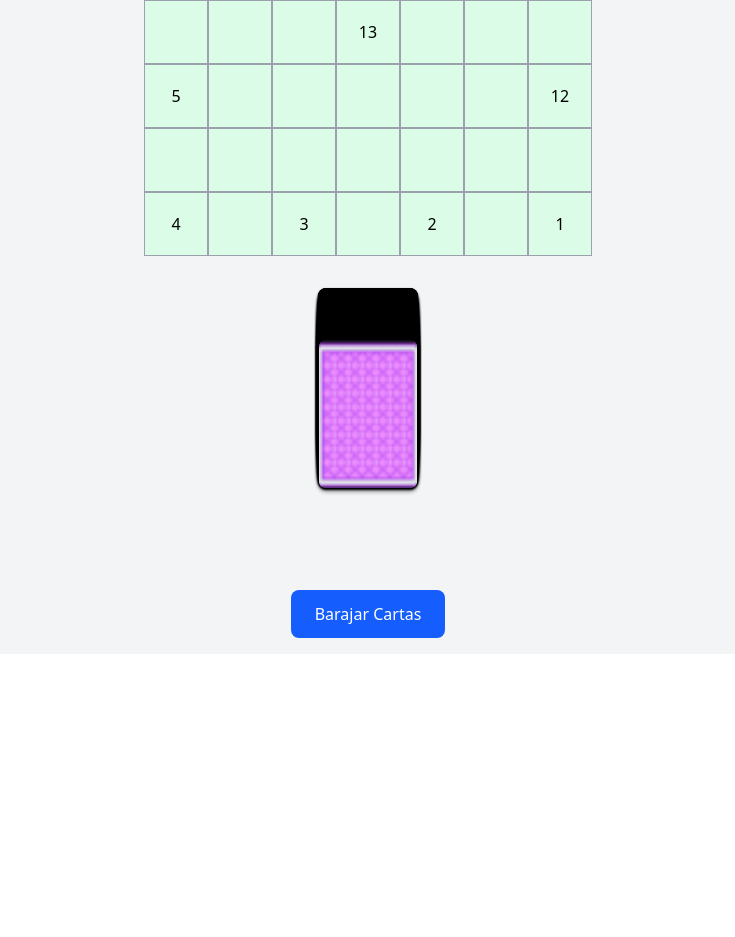
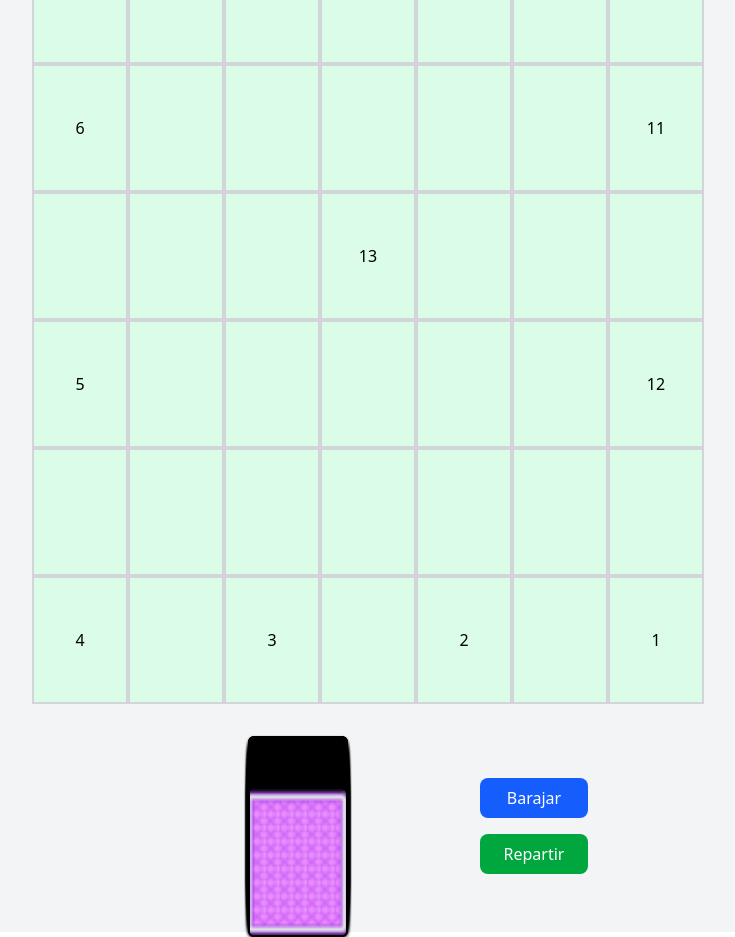
Before and after one commit to JhostinJATM/juego-cartas, a React (Vite) app: page / in a window 1280 px wide. Shown: the part 240-1177 px from the top of the page, without its empty margins (272-1007 px from the left). Before the commit the page ends 894 px from the top, so only its background shows below. Built offline with nearby package versions, Linux system fonts and the light colour scheme.

Commit message:
reparticion cartas

```diff
--- a/src/components/Carta/Carta.css
+++ b/src/components/Carta/Carta.css
@@ -10,6 +10,16 @@
   transform: translateY(var(--posY-final, 0));
 }
 
+.carta.small {
+  width: 70px;
+  height: 105px;
+  position: relative;
+  left: auto;
+  top: auto;
+  transform: none !important;
+  margin: 2px;
+}
+
 .carta.volteada {
   transform: translateY(var(--posY-final, 0)) rotateY(180deg);
 }
@@ -19,24 +29,21 @@
   width: 100%;
   height: 100%;
   backface-visibility: hidden;
-  border-radius: 8px;
-  box-shadow: 0 1px 3px rgba(0,0,0,0.12), 0 1px 2px rgba(0,0,0,0.24);
-  /* Agrega estos estilos para el borde */
-  border: 1px solid #000;
-  box-sizing: border-box; /* Evita que el borde afecte las dimensiones */
+  border-radius: 6px;
+  border: 2px solid #000;
+  box-sizing: border-box;
+  box-shadow: 0 1px 3px rgba(0,0,0,0.2);
 }
 
-/* Asegura que las imágenes respeten el borde */
 .cara-delantera img, .cara-trasera img {
   width: 100%;
   height: 100%;
   object-fit: cover;
-  border-radius: 6px; /* Un poco menos que el contenedor para no cortar el borde */
+  border-radius: 4px;
   display: block;
 }
 
-
-/* Animaciones de barajado */
+/* Animaciones */
 .separar-mitad-izquierda {
   animation: separar-izquierda 0.8s forwards;
 }
@@ -50,28 +57,16 @@
 }
 
 @keyframes separar-izquierda {
-  to {
-    transform: translateX(-120px) rotateZ(-12deg) translateY(var(--posY-inicial));
-  }
+  to { transform: translateX(-90px) rotateZ(-10deg) translateY(var(--posY-inicial)); }
 }
 
 @keyframes separar-derecha {
-  to {
-    transform: translateX(120px) rotateZ(12deg) translateY(var(--posY-inicial));
-  }
+  to { transform: translateX(90px) rotateZ(10deg) translateY(var(--posY-inicial)); }
 }
 
 @keyframes intercalar {
-  0% {
-    transform: translateX(var(--posX-final)) rotateZ(var(--rot-final)) translateY(var(--posY-inicial));
-  }
-  40% {
-    transform: translateX(0) rotateZ(0) translateY(-50px);
-  }
-  70% {
-    transform: translateX(0) rotateZ(0) translateY(-30px);
-  }
-  100% {
-    transform: translateX(0) rotateZ(0) translateY(var(--posY-final));
-  }
+  0% { transform: translateX(var(--posX-final)) rotateZ(var(--rot-final)) translateY(var(--posY-inicial)); }
+  40% { transform: translateX(0) rotateZ(0) translateY(-50px); }
+  70% { transform: translateX(0) rotateZ(0) translateY(-30px); }
+  100% { transform: translateX(0) rotateZ(0) translateY(var(--posY-final)); }
 }
--- a/src/components/Carta/Carta.jsx
+++ b/src/components/Carta/Carta.jsx
@@ -1,7 +1,7 @@
 import React, { useEffect, useRef } from 'react';
 import './Carta.css';
 
-const Carta = ({ valor, palo, index, estaBarajando, voltear }) => {
+const Carta = ({ valor, palo, index, estaBarajando, voltear, small = false }) => {
   const cartaRef = useRef(null);
   const valoresPoker = {
     1: 'A', 11: 'J', 12: 'Q', 13: 'K'
@@ -9,7 +9,7 @@ const Carta = ({ valor, palo, index, estaBarajando, voltear }) => {
 
   useEffect(() => {
     const carta = cartaRef.current;
-    if (!carta) return;
+    if (!carta || small) return;
 
     carta.style.setProperty('--posY-final', `${index}px`);
     carta.style.zIndex = index + 1;
@@ -19,25 +19,25 @@ const Carta = ({ valor, palo, index, estaBarajando, voltear }) => {
       carta.className = 'carta';
       if (voltear) carta.classList.add('volteada');
     }
-  }, [index, estaBarajando, voltear]);
+  }, [index, estaBarajando, voltear, small]);
 
   return (
     <div
       ref={cartaRef}
-      className={`carta ${voltear ? 'volteada' : ''}`}
+      className={`carta ${voltear ? 'volteada' : ''} ${small ? 'small' : ''}`}
     >
       <div className="cara-delantera">
         <img
           src={`/assets/modelo2/${valor}${palo}.png`}
           alt={`${valoresPoker[valor] || valor} de ${palo}`}
-          className="w-full h-full object-cover rounded-[8px]"
+          className="w-full h-full object-cover"
         />
       </div>
       <div className="cara-trasera">
         <img
           src="/assets/modelo2/reverso.png"
           alt="Reverso de la carta"
-          className="w-full h-full object-cover rounded-[8px]"
+          className="w-full h-full object-cover"
         />
       </div>
     </div>
--- a/src/components/Tablero/Tablero.jsx
+++ b/src/components/Tablero/Tablero.jsx
@@ -3,19 +3,10 @@ import './Tablero.css';
 import Carta from '../Carta/Carta';
 
 const posicionesCartas = {
-  "0-0": 7,
-  "0-2": 8,
-  "0-4": 9,
-  "0-6": 10,
-  "2-0": 6,
-  "2-6": 11,
-  "3-3": 13,
-  "4-0": 5,
-  "4-6": 12,
-  "6-0": 4,
-  "6-2": 3,
-  "6-4": 2,
-  "6-6": 1,
+  "0-0": 7, "0-2": 8, "0-4": 9, "0-6": 10,
+  "2-0": 6, "2-6": 11, "3-3": 13,
+  "4-0": 5, "4-6": 12, "6-0": 4,
+  "6-2": 3, "6-4": 2, "6-6": 1,
 };
 
 const Tablero = () => {
@@ -24,60 +15,57 @@ const Tablero = () => {
       id: i,
       valor: (i % 13) + 1,
       palo: ['C', 'T', 'D', 'E'][Math.floor(i / 13)],
-      volteado: false
+      volteado: false,
+      posicion: null,
+      ordenEnPosicion: 0
     }))
   );
   const [estaBarajando, setEstaBarajando] = useState(false);
+  const [estaRepartiendo, setEstaRepartiendo] = useState(false);
 
   const barajar = async () => {
+    if (estaRepartiendo) return;
     setEstaBarajando(true);
-    setCartas(prev => prev.map(carta => ({ ...carta, volteado: false })));
+    setCartas(prev => prev.map(c => ({ ...c, volteado: false, posicion: null })));
 
     const cartasDom = document.querySelectorAll('.carta');
     const mitad = Math.ceil(cartasDom.length / 2);
 
-    // 1. Separar en dos mitades
+    // Animación de barajado
     cartasDom.forEach((carta, i) => {
       carta.style.setProperty('--posY-inicial', `${i}px`);
       if (i < mitad) {
-        carta.style.setProperty('--posX-final', '-120px');
-        carta.style.setProperty('--rot-final', '-12deg');
+        carta.style.setProperty('--posX-final', '-90px');
+        carta.style.setProperty('--rot-final', '-10deg');
         carta.classList.add('separar-mitad-izquierda');
       } else {
-        carta.style.setProperty('--posX-final', '120px');
-        carta.style.setProperty('--rot-final', '12deg');
+        carta.style.setProperty('--posX-final', '90px');
+        carta.style.setProperty('--rot-final', '10deg');
         carta.classList.add('separar-mitad-derecha');
       }
     });
 
     await new Promise(resolve => setTimeout(resolve, 800));
 
-    // 2. Intercalar cartas
     for (let i = 0; i < mitad; i++) {
-      // Carta de la izquierda
       if (cartasDom[i]) {
         cartasDom[i].style.setProperty('--posY-final', `${i*2}px`);
-        cartasDom[i].classList.remove('separar-mitad-izquierda');
-        cartasDom[i].classList.add('animacion-intercalar');
+        cartasDom[i].classList.replace('separar-mitad-izquierda', 'animacion-intercalar');
         cartasDom[i].style.zIndex = 20 + (i * 2);
       }
-
       await new Promise(resolve => setTimeout(resolve, 200));
 
-      // Carta de la derecha
       if (cartasDom[mitad + i]) {
         cartasDom[mitad + i].style.setProperty('--posY-final', `${i*2 + 1}px`);
-        cartasDom[mitad + i].classList.remove('separar-mitad-derecha');
-        cartasDom[mitad + i].classList.add('animacion-intercalar');
+        cartasDom[mitad + i].classList.replace('separar-mitad-derecha', 'animacion-intercalar');
         cartasDom[mitad + i].style.zIndex = 20 + (i * 2 + 1);
       }
-
       await new Promise(resolve => setTimeout(resolve, 200));
     }
 
     await new Promise(resolve => setTimeout(resolve, 1000));
 
-    // 3. Mezclar el array
+    // Mezclar cartas
     setCartas(prev => {
       const nuevo = [...prev];
       for (let i = nuevo.length - 1; i > 0; i--) {
@@ -87,14 +75,37 @@ const Tablero = () => {
       return nuevo;
     });
 
-    // 4. Resetear estilos
-    cartasDom.forEach((carta, i) => {
-      carta.classList.remove('animacion-intercalar');
-      carta.style.transform = `translateX(0) translateY(${i}px)`;
-      carta.style.zIndex = i + 1;
-    });
+    setEstaBarajando(false);
+  };
 
-    setEstaBarajando(false);
+  const repartir = async () => {
+    if (estaBarajando || estaRepartiendo) return;
+    setEstaRepartiendo(true);
+
+    const posiciones = Object.keys(posicionesCartas);
+    let cartasPorRepartir = [...cartas.filter(c => !c.posicion)];
+
+    for (let ronda = 0; ronda < 4; ronda++) {
+      for (const pos of posiciones) {
+        if (cartasPorRepartir.length === 0) break;
+
+        const carta = cartasPorRepartir.shift();
+        const [fila, col] = pos.split('-').map(Number);
+
+        // Actualizar estado de la carta
+        setCartas(prev => prev.map(c =>
+          c.id === carta.id ? {
+            ...c,
+            posicion: pos,
+            ordenEnPosicion: ronda
+          } : c
+        ));
+
+        await new Promise(resolve => setTimeout(resolve, 150));
+      }
+    }
+
+    setEstaRepartiendo(false);
   };
 
   const renderGrid = () => {
@@ -104,12 +115,33 @@ const Tablero = () => {
       for (let col = 0; col < 7; col++) {
         const key = `${row}-${col}`;
         const valor = posicionesCartas[key];
+        const cartasEnPosicion = cartas.filter(c => c.posicion === key);
+
         cols.push(
           <div
             key={key}
-            className="w-16 h-16 border border-gray-400 flex items-center justify-center bg-green-100"
+            className="w-24 h-32 border-2 border-gray-300 flex items-center justify-center bg-green-100 relative"
           >
             {valor ?? ""}
+            <div className="absolute inset-0 flex items-center justify-center">
+              {cartasEnPosicion.map((carta, i) => (
+                <div
+                  key={carta.id}
+                  className="absolute"
+                  style={{
+                    transform: `translateX(${carta.ordenEnPosicion * 5}px) translateY(${carta.ordenEnPosicion * 5}px)`,
+                    zIndex: i
+                  }}
+                >
+                  <Carta
+                    valor={carta.valor}
+                    palo={carta.palo}
+                    voltear={carta.volteado}
+                    small
+                  />
+                </div>
+              ))}
+            </div>
           </div>
         );
       }
@@ -126,27 +158,40 @@ const Tablero = () => {
     <div className="flex flex-col items-center gap-8 p-4">
       <div className="inline-block">{renderGrid()}</div>
 
-      <div className="mazo" style={{ height: '220px', width: '400px', marginBottom: '50px' }}>
-        {cartas.map((carta, index) => (
+      <div className="flex items-center gap-8">
+        <div className="mazo" style={{ height: '180px', width: '300px' }}>
+          {cartas
+            .filter(c => !c.posicion)
+            .map((carta, index) => (
               <Carta
                 key={carta.id}
                 valor={carta.valor}
                 palo={carta.palo}
                 index={index}
-            totalCartas={cartas.length}
                 estaBarajando={estaBarajando}
                 voltear={carta.volteado}
               />
             ))}
         </div>
 
+        <div className="flex flex-col gap-4">
           <button
             onClick={barajar}
-        disabled={estaBarajando}
-        className="px-6 py-3 bg-blue-600 text-white rounded-lg hover:bg-blue-700 disabled:bg-gray-400"
+            disabled={estaBarajando || estaRepartiendo}
+            className="px-6 py-2 bg-blue-600 text-white rounded-lg hover:bg-blue-700 disabled:bg-gray-400"
           >
-        {estaBarajando ? 'Barajando...' : 'Barajar Cartas'}
+            {estaBarajando ? 'Barajando...' : 'Barajar'}
           </button>
+
+          <button
+            onClick={repartir}
+            disabled={estaBarajando || estaRepartiendo}
+            className="px-6 py-2 bg-green-600 text-white rounded-lg hover:bg-green-700 disabled:bg-gray-400"
+          >
+            {estaRepartiendo ? 'Repartiendo...' : 'Repartir'}
+          </button>
+        </div>
+      </div>
     </div>
   );
 };
```
Lines whose indentation alone changed are shown as unchanged.
